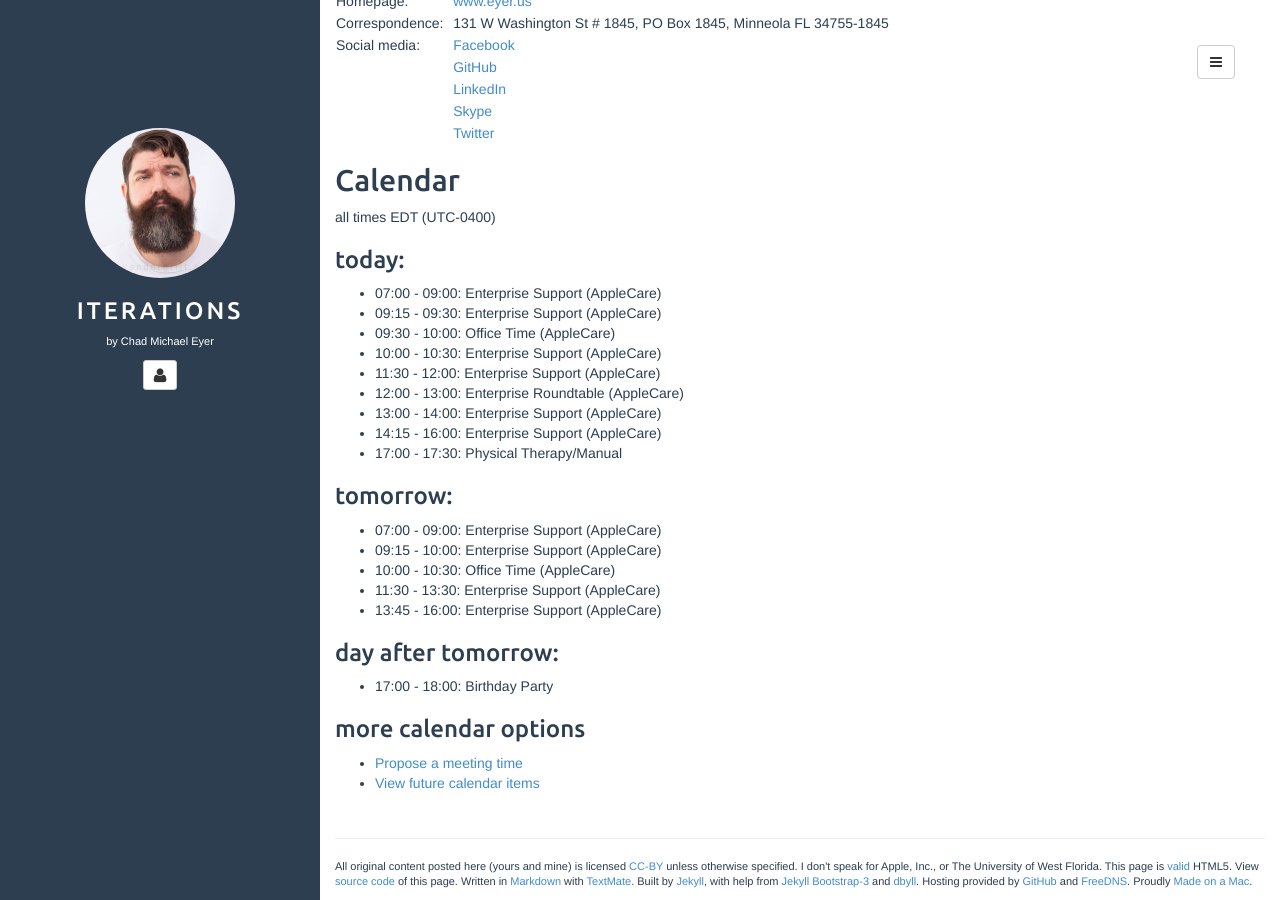
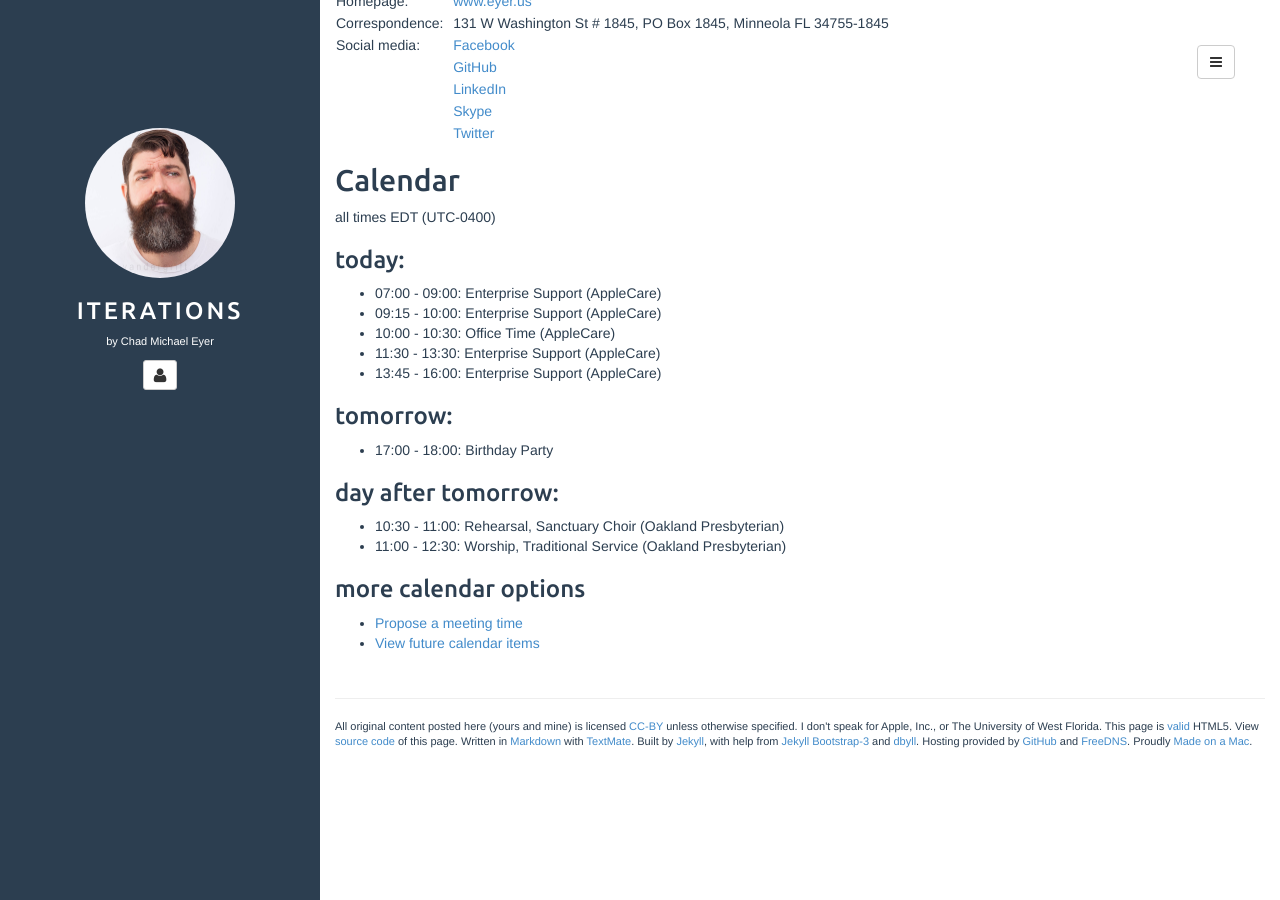
Before and after one commit to chadmichaeleyer/chadmichaeleyer.github.io, a Jekyll site: the page built from about.md, in a window 1280 px wide and 900 px high, scrolled down 1270 px. Built offline with Jekyll 4.4.1, drawn with Linux system fonts in a browser that asks for light colours.

Commit message:
calendar update

```diff
--- a/calendar.markdown
+++ b/calendar.markdown
@@ -1,18 +1,6 @@
 all times EDT (UTC-0400)
 
 ### today:
-
-* 07:00 - 09:00: Enterprise Support (AppleCare)
-* 09:15 - 09:30: Enterprise Support (AppleCare)
-* 09:30 - 10:00: Office Time (AppleCare)
-* 10:00 - 10:30: Enterprise Support (AppleCare)
-* 11:30 - 12:00: Enterprise Support (AppleCare)
-* 12:00 - 13:00: Enterprise Roundtable (AppleCare)
-* 13:00 - 14:00: Enterprise Support (AppleCare)
-* 14:15 - 16:00: Enterprise Support (AppleCare)
-* 17:00 - 17:30: Physical Therapy/Manual
-
-### tomorrow:
 
 * 07:00 - 09:00: Enterprise Support (AppleCare)
 * 09:15 - 10:00: Enterprise Support (AppleCare)
@@ -20,6 +8,11 @@ all times EDT (UTC-0400)
 * 11:30 - 13:30: Enterprise Support (AppleCare)
 * 13:45 - 16:00: Enterprise Support (AppleCare)
 
+### tomorrow:
+
+* 17:00 - 18:00: Birthday Party
+
 ### day after tomorrow:
 
-* 17:00 - 18:00: Birthday Party
+* 10:30 - 11:00: Rehearsal, Sanctuary Choir (Oakland Presbyterian)
+* 11:00 - 12:30: Worship, Traditional Service (Oakland Presbyterian)
```
Also changed, not shown: calendar-year.markdown (+4 -12 lines).
